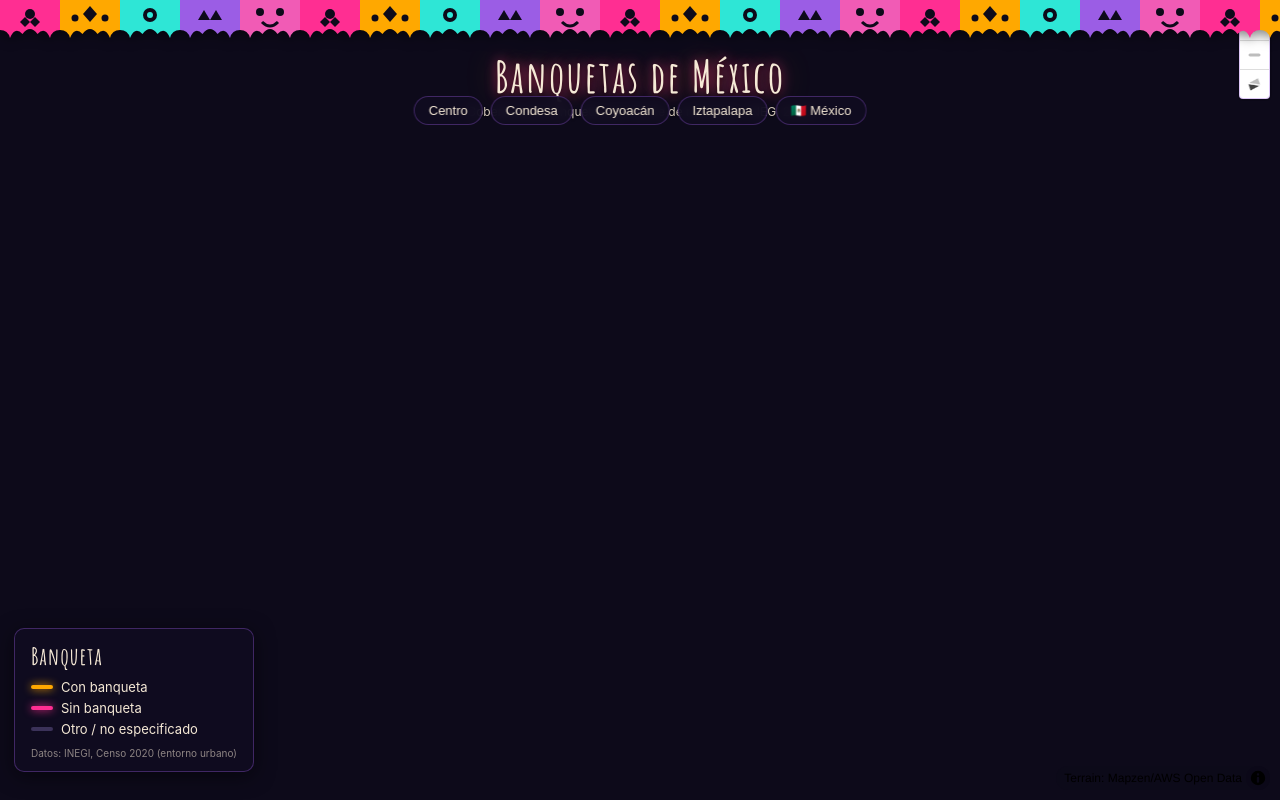
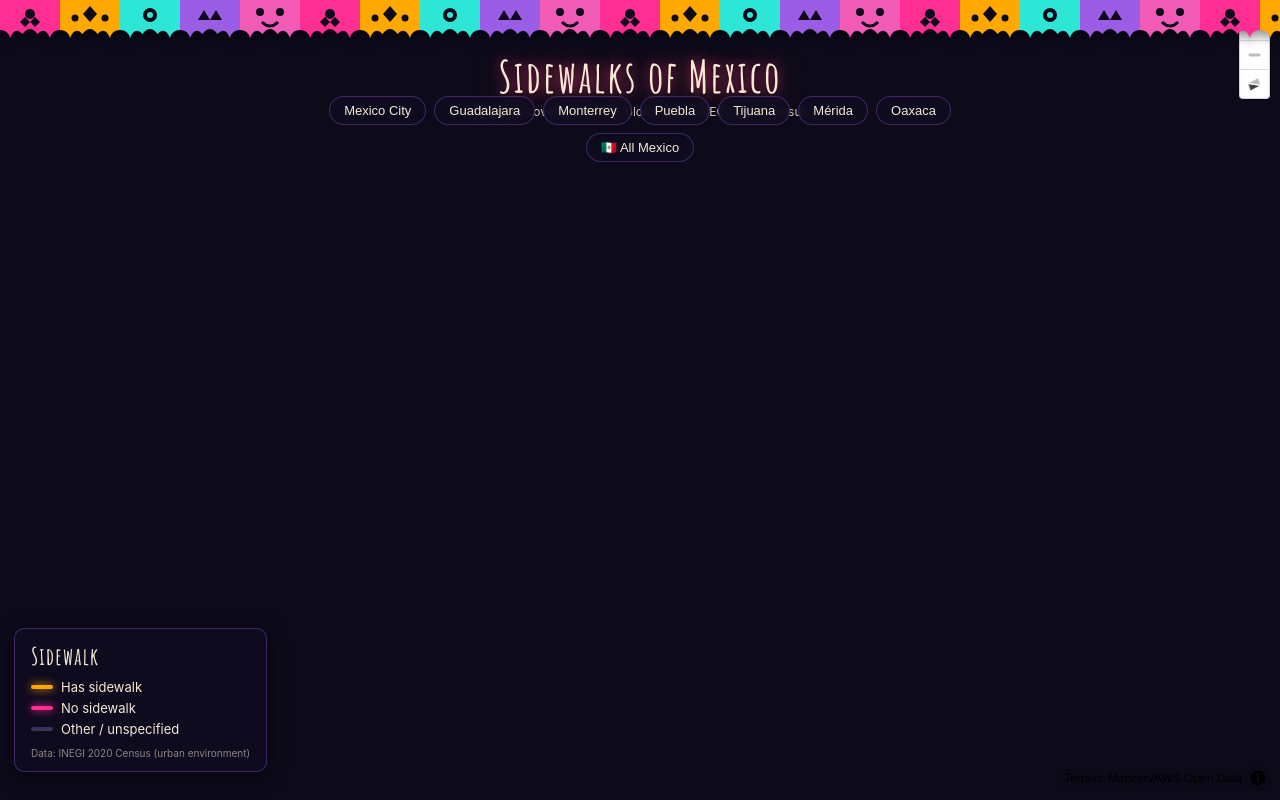
Before and after one commit to asturksever/mx-sidewalk, a website built with Vite: page index.html in a window 1280 px wide. Built offline with nearby package versions, Linux system fonts and the light colour scheme; no server answers; animation ran at ten frames a second; what pmtiles would draw is missing.

Commit message:
Rebrand UI to English; replace CDMX-district chips with major cities nationwide

```diff
--- a/index.html
+++ b/index.html
@@ -1,9 +1,9 @@
 <!doctype html>
-<html lang="es">
+<html lang="en">
   <head>
     <meta charset="UTF-8" />
     <meta name="viewport" content="width=device-width, initial-scale=1.0" />
-    <title>Banquetas de México — cobertura de banquetas</title>
+    <title>Sidewalks of Mexico — sidewalk coverage map</title>
     <link rel="preconnect" href="https://fonts.googleapis.com" />
     <link rel="preconnect" href="https://fonts.gstatic.com" crossorigin />
     <link
@@ -53,17 +53,17 @@
         </defs>
         <rect width="100%" height="46" fill="url(#pennants)"/>
       </svg>
-      <h1>Banquetas de México</h1>
-      <p class="subtitle">Cobertura de banquetas por frente de manzana · INEGI 2020</p>
+      <h1>Sidewalks of Mexico</h1>
+      <p class="subtitle">Sidewalk coverage by city-block front · INEGI 2020 Census</p>
     </header>
 
     <!-- Legend -->
     <aside id="legend">
-      <h2>Banqueta</h2>
-      <div class="row"><span class="swatch" style="--c:#FFA800"></span> Con banqueta</div>
-      <div class="row"><span class="swatch" style="--c:#FF2E92"></span> Sin banqueta</div>
-      <div class="row"><span class="swatch dim" style="--c:#5a4d80"></span> Otro / no especificado</div>
-      <p class="credit">Datos: INEGI, Censo 2020 (entorno urbano)</p>
+      <h2>Sidewalk</h2>
+      <div class="row"><span class="swatch" style="--c:#FFA800"></span> Has sidewalk</div>
+      <div class="row"><span class="swatch" style="--c:#FF2E92"></span> No sidewalk</div>
+      <div class="row"><span class="swatch dim" style="--c:#5a4d80"></span> Other / unspecified</div>
+      <p class="credit">Data: INEGI 2020 Census (urban environment)</p>
     </aside>
 
     <!-- Fly-to chips -->
--- a/src/basemap-style.js
+++ b/src/basemap-style.js
@@ -36,7 +36,7 @@ const isMainClass = ['match', ['get', 'BANQUETA_D'], MAIN_CLASSES, true, false];
 export function buildStyle(pmtilesUrl) {
   return {
     version: 8,
-    name: 'Banquetas de México — Día de Muertos',
+    name: 'Sidewalks of Mexico — Día de Muertos',
     glyphs: 'https://tiles.openfreemap.org/fonts/{fontstack}/{range}.pbf',
     sky: {
       'sky-color': '#060312',
--- a/src/main.js
+++ b/src/main.js
@@ -23,11 +23,14 @@ map.addControl(new maplibregl.NavigationControl({ visualizePitch: true }), 'top-
 
 // --- Fly-to presets ---
 const PLACES = [
-  { name: 'Centro', center: [-99.1332, 19.4326], zoom: 14.5, pitch: 60, bearing: -17 },
-  { name: 'Condesa', center: [-99.174, 19.4115], zoom: 14.8, pitch: 60, bearing: 20 },
-  { name: 'Coyoacán', center: [-99.1617, 19.3467], zoom: 14.8, pitch: 55, bearing: 0 },
-  { name: 'Iztapalapa', center: [-99.0553, 19.3574], zoom: 13.8, pitch: 55, bearing: -30 },
-  { name: '🇲🇽 México', center: [-102.5, 23.8], zoom: 4.3, pitch: 0, bearing: 0 },
+  { name: 'Mexico City', center: [-99.1332, 19.4326], zoom: 14.5, pitch: 60, bearing: -17 },
+  { name: 'Guadalajara', center: [-103.3496, 20.6767], zoom: 14.5, pitch: 60, bearing: 15 },
+  { name: 'Monterrey', center: [-100.3161, 25.6866], zoom: 14.5, pitch: 60, bearing: -25 },
+  { name: 'Puebla', center: [-98.2063, 19.0414], zoom: 14.5, pitch: 58, bearing: 0 },
+  { name: 'Tijuana', center: [-117.0382, 32.5149], zoom: 14.3, pitch: 58, bearing: 10 },
+  { name: 'Mérida', center: [-89.6237, 20.9674], zoom: 14.5, pitch: 55, bearing: 0 },
+  { name: 'Oaxaca', center: [-96.7266, 17.0732], zoom: 14.8, pitch: 55, bearing: -10 },
+  { name: '🇲🇽 All Mexico', center: [-102.5, 23.8], zoom: 4.3, pitch: 0, bearing: 0 },
 ];
 
 const nav = document.getElementById('places');
@@ -42,11 +45,11 @@ for (const p of PLACES) {
 
 // --- Hover info card ---
 const STATUS_LABEL = {
-  Dispone: { text: 'Con banqueta', color: '#FFA800' },
-  'No dispone': { text: 'Sin banqueta', color: '#FF2E92' },
-  'No aplica': { text: 'No aplica', color: '#5a4d80' },
-  'Conjunto habitacional': { text: 'Conjunto habitacional', color: '#5a4d80' },
-  'No especificado': { text: 'No especificado', color: '#5a4d80' },
+  Dispone: { text: 'Has sidewalk', color: '#FFA800' },
+  'No dispone': { text: 'No sidewalk', color: '#FF2E92' },
+  'No aplica': { text: 'Not applicable', color: '#5a4d80' },
+  'Conjunto habitacional': { text: 'Gated housing complex', color: '#5a4d80' },
+  'No especificado': { text: 'Unspecified', color: '#5a4d80' },
 };
 
 const info = document.getElementById('info');
@@ -71,7 +74,7 @@ map.on('mousemove', (e) => {
   const f = features[0].properties;
   const status = STATUS_LABEL[f.BANQUETA_D] ?? { text: f.BANQUETA_D ?? '—', color: '#5a4d80' };
   const street = [f.TIPOVIAL, f.NOMVIAL].filter((s) => s && s !== 'None').join(' ');
-  infoStreet.textContent = street || 'Vialidad sin nombre';
+  infoStreet.textContent = street || 'Unnamed street';
   infoStatus.textContent = status.text;
   infoStatus.style.color = status.color;
   infoLoc.textContent = f._state_name ?? '';
```
Also changed, not shown: README.md.
